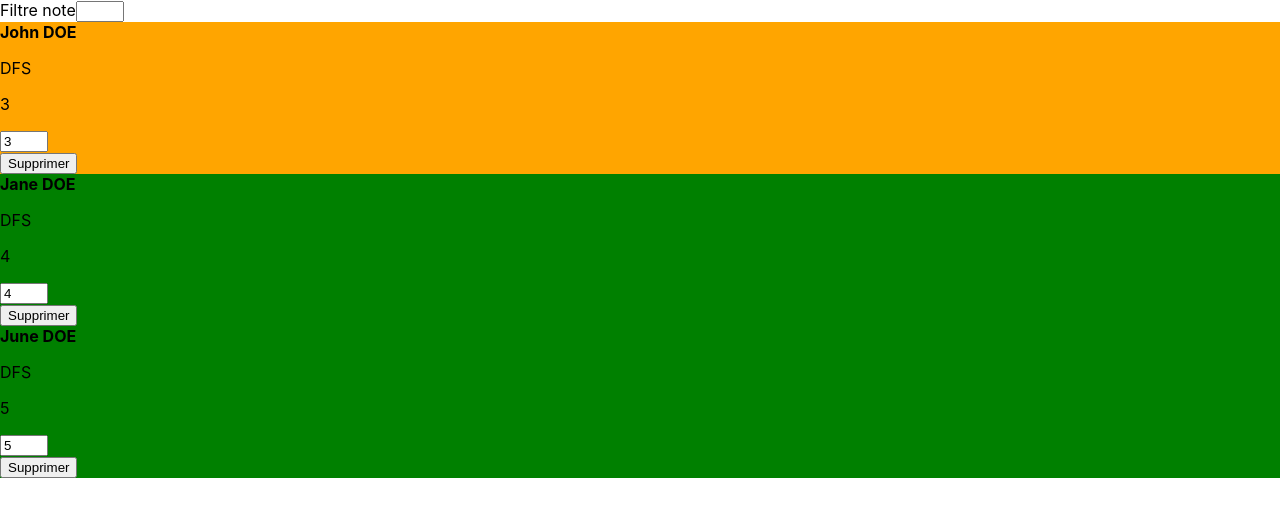
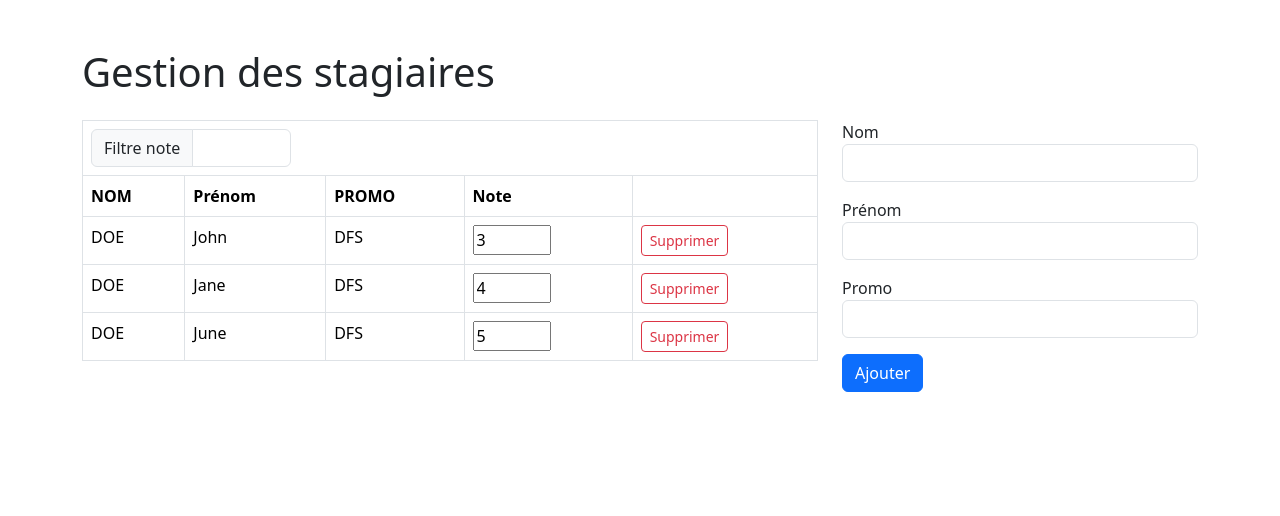
Before and after one commit to GamorySensei/td-studentsapp-react, a React (Create React App) app: page / in a window 1280 px wide. Shown: the top 516 px of the page. Built offline with nearby package versions, Linux system fonts and the light colour scheme.

Commit message:
Ajout du formulaire de création + bootstrap

```diff
--- a/package.json
+++ b/package.json
@@ -6,6 +6,7 @@
     "@testing-library/jest-dom": "^5.17.0",
     "@testing-library/react": "^13.4.0",
     "@testing-library/user-event": "^13.5.0",
+    "bootstrap": "^5.3.2",
     "react": "^18.2.0",
     "react-dom": "^18.2.0",
     "react-scripts": "5.0.1",
--- a/src/App.js
+++ b/src/App.js
@@ -6,7 +6,10 @@ import StudentList from './components/Student/StudentList';
 function App() {
   return (
     <>
-      <StudentList />
+      <div className='container py-5'>
+        <h1 className='mb-4'>Gestion des stagiaires</h1>
+        <StudentList />
+      </div>
     </>
   );
 }
--- /dev/null
+++ b/src/components/Student/NewStudentForm.js
@@ -0,0 +1,40 @@
+import React from "react";
+import StudentProps from "./StudentProps";
+
+function NewStudentForm({ onSubmit }) {
+	const handleSubmit = (e) => {
+		e.preventDefault();
+		const form = e.target;
+		const { firstname, lastname, promo } = form;
+		let student = new StudentProps(
+			firstname.value,
+			lastname.value,
+			promo.value
+		);
+		onSubmit(student);
+		form.reset();
+	};
+
+	return (
+		<form onSubmit={(e) => handleSubmit(e)}>
+			<div className="form-group mb-3">
+				<label>Nom</label>
+				<input type="text" name="lastname" className="form-control" />
+			</div>
+
+			<div className="form-group mb-3">
+                <label>Prénom</label>
+                <input type="text" name="firstname" className="form-control" />
+            </div>
+
+			<div className="form-group mb-3">
+                <label>Promo</label>
+                <input type="text" name="promo" className="form-control"/>
+            </div>
+
+			<button className="btn btn-primary">Ajouter</button>
+		</form>
+	);
+}
+
+export default NewStudentForm;
--- a/src/components/Student/Student.js
+++ b/src/components/Student/Student.js
@@ -28,11 +28,11 @@ function Student({ id, studentProps, onDelete }){
     }
 
     return (<>
-    <div style={ { backgroundColor: color } }>
-        <strong>{ studentProps.firstname } { studentProps.lastname }</strong>
-        <p>{ studentProps.promo }</p>
-        <p>{ note }</p>
-        <div>
+    <tr style={ { backgroundColor: color } }>
+        <td>{ studentProps.lastname } </td>
+        <td>{ studentProps.firstname }</td>
+        <td>{ studentProps.promo }</td>
+        <td>
             <input
                 type="number"
                 value={ note }
@@ -40,9 +40,11 @@ function Student({ id, studentProps, onDelete }){
                 max={5}
                 onChange={ e => setNote(e.target.value) }
             />
-        </div>
-        <button onClick={ handleDelete }>Supprimer</button>
-    </div>
+        </td>
+        <td>
+            <button onClick={ handleDelete } className="btn btn-outline-danger btn-sm">Supprimer</button>
+        </td>
+    </tr>
     </>)
 
 }
--- a/src/components/Student/StudentList.js
+++ b/src/components/Student/StudentList.js
@@ -1,6 +1,7 @@
 import React, { useEffect, useState } from "react";
-import Student from './Student';
-import StudentProps from './StudentProps';
+import Student from "./Student";
+import StudentProps from "./StudentProps";
+import NewStudentForm from "./NewStudentForm";
 
 let studentsList = [
 	new StudentProps("John", "DOE", "DFS", 3),
@@ -13,48 +14,92 @@ function StudentList() {
 	const [filteredStudents, setFilteredStudents] = useState([]);
 
 	useEffect(() => {
-        setStudents(studentsList)
-        setFilteredStudents(studentsList)
-    }, [])
+		setStudents(studentsList);
+		setFilteredStudents(studentsList);
+	}, []);
 
 	useEffect(() => {
-        setFilteredStudents(students)
-    }, [students])
+		setFilteredStudents(students);
+	}, [students]);
 
 	const handleFilterNoteChange = (value) => {
-        if(value !== "")
-        {
-            const filteredStudents = students.filter(student => student.note === parseInt(value));
+		if (value !== "") {
+			const filteredStudents = students.filter(
+				(student) => student.note === parseInt(value)
+			);
 			setFilteredStudents(filteredStudents);
-        }
-        else
-        {
+		} else {
 			setFilteredStudents(students);
 		}
-    }
+	};
 
 	const handleStudentDelete = (index) => {
 		let newStudentsList = [...students];
-        newStudentsList.splice(index,1);
+		newStudentsList.splice(index, 1);
 		setStudents(newStudentsList);
+	};
+
+	const handleNewStudentFormSubmit = (data) => {
+		let newStudentsList = [...students];
+		newStudentsList.push(data);
+		setStudents(newStudentsList);
+	};
+
+	return (
+		<>
+			<div className="row">
+				<div className="col-md-8">
+					<table className="table table-bordered">
+						<thead>
+							<tr>
+								<td colSpan={5}>
+                                    <div class="input-group" style={ {width: '200px' }}>
+                                        <span class="input-group-text">Filtre note</span>
+                                        <input
+                                            type="number"
+                                            min="0"
+                                            max="5"
+                                            className="form-control"
+                                            onChange={(e) =>
+                                                handleFilterNoteChange(
+                                                    e.target.value
+                                                )
                                             }
-
-	return <>
-        <div>
-            <label>Filtre note</label>
-            <input type="number" min="0" max="5" onChange={ (e) => handleFilterNoteChange(e.target.value) }/>
+                                        />
+                                    </div>
+								</td>
+							</tr>
+							<tr>
+								<th>NOM</th>
+								<th>Prénom</th>
+								<th>PROMO</th>
+								<th>Note</th>
+								<th></th>
+							</tr>
+						</thead>
+						<tbody>
+							{filteredStudents.map((student, index) => (
+								<Student
+									key={index}
+									id={index}
+									studentProps={student}
+									onDelete={(index) =>
+										handleStudentDelete(index)
+									}
+								/>
+							))}
+						</tbody>
+					</table>
+				</div>
+				<div className="col-md-4">
+					<NewStudentForm
+						onSubmit={(data) => handleNewStudentFormSubmit(data)}
+					/>
+				</div>
 			</div>
 
-
-        { filteredStudents.map((student,index) =>
-            <Student
-                key={ index }
-                id={ index }
-                studentProps={ student }
-                onDelete = { (index) => handleStudentDelete(index) }
-            />)
-        }
 		</>
+	);
 }
 
 export default StudentList;
--- a/src/index.js
+++ b/src/index.js
@@ -3,6 +3,8 @@ import ReactDOM from 'react-dom/client';
 import './index.css';
 import App from './App';
 import reportWebVitals from './reportWebVitals';
+import 'bootstrap/dist/css/bootstrap.min.css';
+import 'bootstrap/dist/js/bootstrap.bundle.min.js';
 
 const root = ReactDOM.createRoot(document.getElementById('root'));
 root.render(
```
Also changed, not shown: 1 other file (tests, documents, lock files or other folders). Lines whose indentation alone changed are shown as unchanged.
